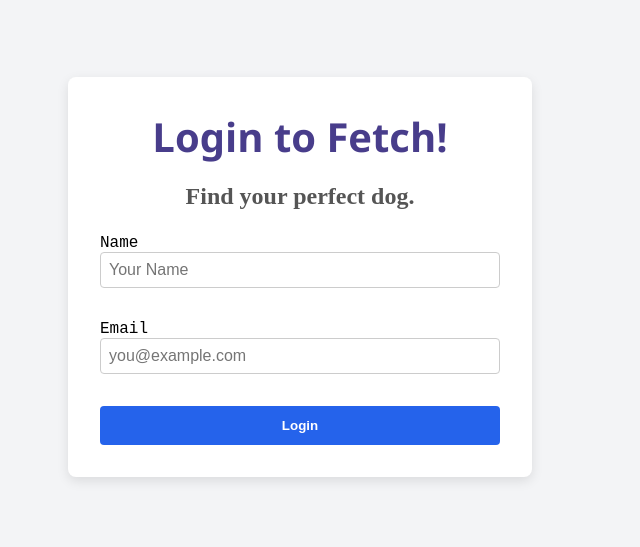
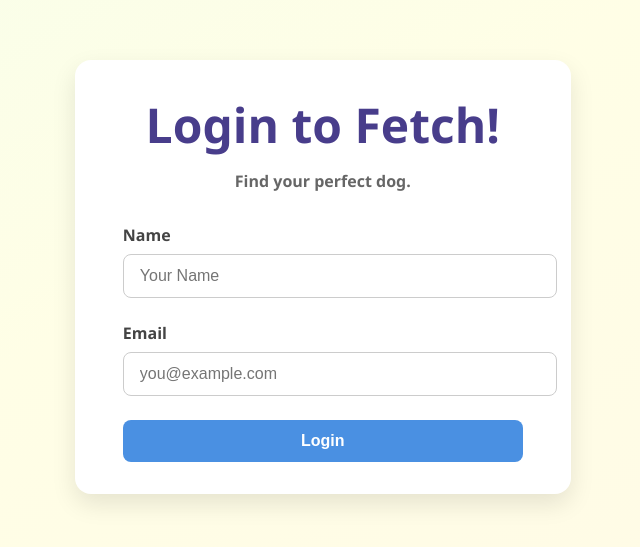
Before and after one commit to SR-Pittu/FetchFrontendTakeHomeExercise, a React (Create React App) app: page /#/login in a window 1280 px wide. Shown: the part 123-670 px from the top of the page, without its empty margins (340-980 px from the left). Built offline with nearby package versions, Linux system fonts and the light colour scheme.

Commit message:
validated login page

```diff
--- a/src/components/Auth/LoginPage.jsx
+++ b/src/components/Auth/LoginPage.jsx
@@ -4,24 +4,60 @@ import { login } from '../../services/api';
 import '../../index/Login.css';
 
 const LoginPage = ({ onLogin }) => {
-  const [name, setName] = useState('');
-  const [email, setEmail] = useState('');
+  const [formData, setFormData] = useState({ name: '', email: '' });
+  const [errors, setErrors] = useState({ name: '', email: '', form: null });
   const [isLoading, setIsLoading] = useState(false);
-  const [error, setError] = useState(null);
-
   const navigate = useNavigate();
 
-  const handleSubmit = async (event) => {
-    event.preventDefault();
+  const validators = {
+    name: {
+      required: 'Please enter your name.',
+      pattern: /^[A-Za-z][A-Za-z\s]{0,19}$/,
+      message: 'Please enter a name that contains only letters (up to 20 characters).',
+    },
+    email: {
+      required: 'Please enter your email address.',
+      pattern: /^[^\s@]+@[^\s@]+\.[^\s@]+$/,
+      message: 'Please enter a valid email address.',
+    },
+  };
+
+  const validateField = (field, value) => {
+    const { required, pattern, message } = validators[field];
+    if (!value.trim()) return required;
+    if (!pattern.test(value)) return message;
+    return '';
+  };
+
+  const handleChange = (field, value) => {
+    setFormData((prev) => ({ ...prev, [field]: value }));
+    setErrors((prev) => ({ ...prev, [field]: '' }));
+  };
+
+  const handleBlur = (field) => {
+    const error = validateField(field, formData[field]);
+    setErrors((prev) => ({ ...prev, [field]: error }));
+  };
+
+  const handleSubmit = async (e) => {
+    e.preventDefault();
+    const nameError = validateField('name', formData.name);
+    const emailError = validateField('email', formData.email);
+
+    if (nameError || emailError) {
+      setErrors({ ...errors, name: nameError, email: emailError });
+      return;
+    }
+
     setIsLoading(true);
-    setError(null);
+    setErrors((prev) => ({ ...prev, form: null }));
 
     try {
-      await login(name, email);
+      await login(formData.name, formData.email);
       onLogin();
       navigate('/search');
     } catch (err) {
-      setError(err.message);
+      setErrors((prev) => ({ ...prev, form: err.message }));
     } finally {
       setIsLoading(false);
     }
@@ -29,51 +65,43 @@ const LoginPage = ({ onLogin }) => {
 
   return (
     <div className="login-page">
-      <div className="container">
+      <div className="container-login">
         <div className="card">
           <h1 className="title">Login to Fetch!</h1>
           <h2 className="description">Find your perfect dog.</h2>
 
           <form onSubmit={handleSubmit} className="form">
-            <div className="input-group">
-              <label htmlFor="name">Name</label>
+            {['name', 'email'].map((field) => (
+              <div className="input-group" key={field}>
+                <label htmlFor={field}>{field.charAt(0).toUpperCase() + field.slice(1)}</label>
                 <input
-                id="name"
-                type="text"
-                value={name}
-                onChange={(e) => setName(e.target.value)}
-                required
+                  id={field}
+                  type={field === 'email' ? 'email' : 'text'}
+                  value={formData[field]}
+                  onChange={(e) => handleChange(field, e.target.value)}
+                  onBlur={() => handleBlur(field)}
                   disabled={isLoading}
                   className="input"
-                placeholder="Your Name"
+                  placeholder={field === 'email' ? 'you@example.com' : 'Your Name'}
                 />
+                {errors[field] && (
+                  <div className="validation-error" style={{ whiteSpace: 'pre-line' }}>
+                    {errors[field]}
                   </div>
-
-            <div className="input-group">
-              <label  htmlFor="email">Email</label>
-              <input
-                id="email"
-                type="email"
-                value={email}
-                onChange={(e) => setEmail(e.target.value)}
-                required
-                disabled={isLoading}
-                className="input"
-                placeholder="you@example.com"
-              />
+                )}
               </div>
+            ))}
 
             <button type="submit" disabled={isLoading} className="button">
               {isLoading ? 'Logging in...' : 'Login'}
             </button>
 
-            {error && <div className="alert">⚠️ {error}</div>}
+            {errors.form && <div className="alert">⚠️ {errors.form}</div>}
           </form>
         </div>
       </div>
     </div>
   );
-
 };
 
 export default LoginPage;
--- a/src/index/Login.css
+++ b/src/index/Login.css
@@ -1,74 +1,125 @@
-.login-page .container {
-    min-height: 100vh;
+/* Container styling */
+
+.login-page {
   display: flex;
+  justify-content: center;
   align-items: center;
-    justify-content: center;
-    background-color: #f3f4f6;
+  height: 100vh;
+  font-family: 'Segoe UI', Tahoma, Geneva, Verdana, sans-serif;
+  background: linear-gradient(  -30deg,#fff4e6,   #fffee6,  #e6fff4, #e6f1ff);
+
+  background-size: 400% 400%;
+  animation: gradientShift 12s ease infinite;
 }
 
-  .login-page .card {
-    background: white;
-    padding: 2rem;
-    border-radius: 0.5rem;
-    box-shadow: 0 4px 12px rgba(0, 0, 0, 0.1);
+
+/* Card styling */
+.container-login .card {
+  background-color: #ffffff;
+  padding: 2rem 3rem;
+  border-radius: 16px;
+  box-shadow: 0 10px 25px rgba(0, 0, 0, 0.1);
   max-width: 400px;
   width: 100%;
 }
 
-  .login-page .title {
-    font-size: 2.5rem;
-    font-family: "Segoe UI", Tahoma, Geneva, Verdana, sans-serif;
+/* Header styles */
+.title {
+  font-size: 2rem;
+  color: #333333;
+  margin-bottom: 0.5rem;
   text-align: center;
-    margin-bottom: 0.5rem;
 }
 
-  .login-page .description {
-    font-size: 1.5rem;
-    font-family: cursive;
+.description {
+  font-size: 1rem;
+  color: #666666;
+  margin-bottom: 2rem;
   text-align: center;
-    margin-bottom: 1.5rem;
-    color: #555;
 }
 
-  .login-page .form {
-    display: flex;
-    font-family: 'Courier New', Courier, monospace;
-    font-size: medium;
-    flex-direction: column;
-    gap: 2rem;
+/* Form elements */
+.form .input-group {
+  margin-bottom: 1.5rem;
 }
 
-  .login-page .input-group {
-    display: flex;
-    flex-direction: column;
+.input-group label {
+  display: block;
+  margin-bottom: 0.5rem;
+  font-weight: 600;
+  color: #444;
 }
 
-  .login-page .input {
-    padding: 0.5rem;
-    border-radius: 0.25rem;
+.input-group .input {
+  width: 100%;
+  padding: 0.75rem 1rem;
   border: 1px solid #ccc;
+  border-radius: 8px;
+  transition: border-color 0.2s, box-shadow 0.2s;
   font-size: 1rem;
 }
 
-  .login-page .button {
-    padding: 0.75rem;
-    background-color: #2563eb;
-    color: white;
-    font-weight: bold;
-    border: none;
-    border-radius: 0.25rem;
-    cursor: pointer;
+.input-group .input:focus {
+  border-color: #4a90e2;
+  box-shadow: 0 0 0 3px rgba(74, 144, 226, 0.2);
+  outline: none;
 }
 
-  .login-page .button:disabled {
-    background-color: #93c5fd;
+/* Button styling */
+.button {
+  width: 100%;
+  padding: 0.75rem 1rem;
+  background-color: #4a90e2;
+  color: white;
+  border: none;
+  border-radius: 8px;
+  font-size: 1rem;
+  font-weight: 600;
+  cursor: pointer;
+  transition: background-color 0.3s ease;
+}
+
+.button:disabled {
+  background-color: #b3d1f3;
   cursor: not-allowed;
 }
 
-  .login-page .alert {
+.button:hover:not(:disabled) {
+  background-color: #3c7dc9;
+}
+
+/* Error styling */
+.validation-error {
+  font-weight: bold;
+  margin-top: 0.5rem;
+  padding: 0.6rem 1rem;
+  background-color: #e2ae6a;
+  border-left: 4px solid  #362a05;
+  color: #472b06;
+  border-radius: 6px;
+  font-size: 0.9rem;
+}
+
+/* API error alert */
+.alert {
   margin-top: 1rem;
-    background-color: #fee2e2;
-    color: #b91c1c;
-    padding: 0.75rem;
-    border-radius: 0.25rem;
+  padding: 0.8rem 1rem;
+  background-color: #fff3cd;
+  border-left: 4px solid #ffc107;
+  color: #856404;
+  border-radius: 6px;
+  font-size: 0.95rem;
+  text-align: left;
 }
+
+@keyframes gradientShift {
+  0% {
+    background-position: 0% 50%;
+  }
+  50% {
+    background-position: 100% 50%;
+  }
+  100% {
+    background-position: 0% 50%;
+  }
+}
```
Lines whose indentation alone changed are shown as unchanged.
